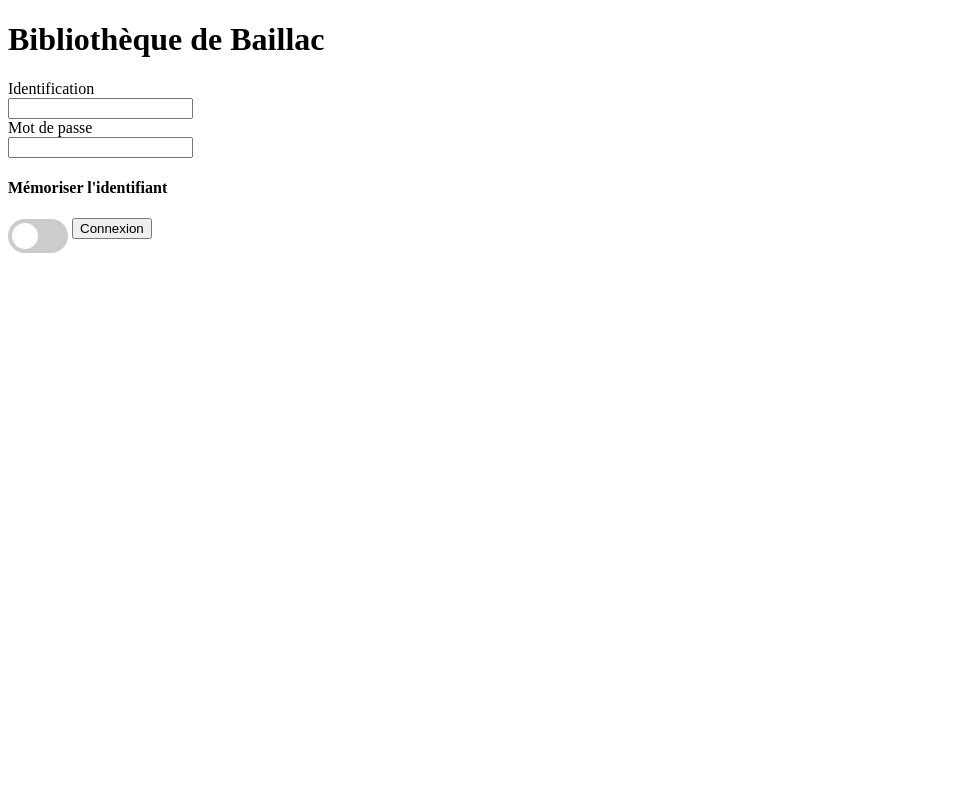
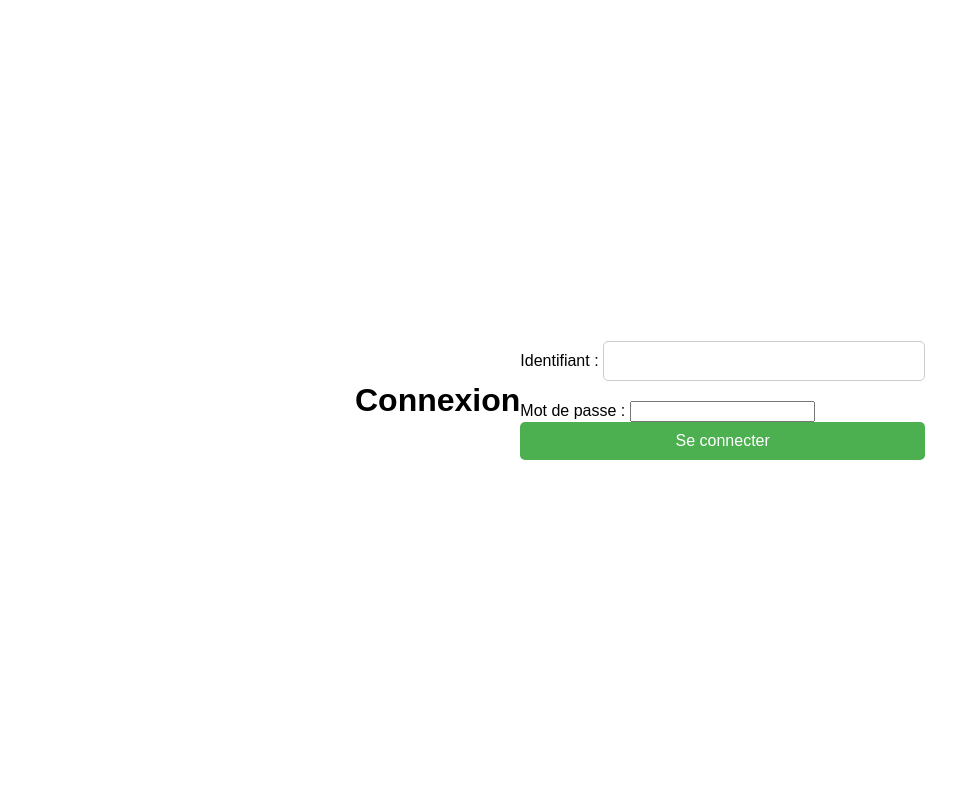
Before and after one commit to AnthoD08/Projet_MSP, a PHP site: page /connexion.php in a window 1280 px wide. Shown: the whole page, without its empty margins (0-980 px from the left). Run offline with PHP 8.4, Linux system fonts and the light colour scheme.

Commit message:
Add files via upload

```diff
--- a/connexion.php
+++ b/connexion.php
@@ -1,55 +1,52 @@
 <?php
+session_start();
 include 'db.php';
 
-session_start();
-if ($_SERVER["REQUEST_METHOD"] == "POST") {
+if ($_SERVER['REQUEST_METHOD'] == 'POST') {
     $identifiant = $_POST['identifiant'];
     $mot_de_passe = $_POST['mot_de_passe'];
 
-    $stmt = $conn->prepare("SELECT * FROM utilisateurs WHERE identifiant = ? AND mot_de_passe = ?");
-    $stmt->bind_param("ss", $identifiant, $mot_de_passe);
+    // Requête pour vérifier les identifiants
+    $stmt = $conn->prepare("SELECT * FROM utilisateurs WHERE identifiant = :identifiant AND mot_de_passe = :mot_de_passe");
+    $stmt->bindParam(':identifiant', $identifiant);
+    $stmt->bindParam(':mot_de_passe', $mot_de_passe);
     $stmt->execute();
-    $result = $stmt->get_result();
 
-    if ($result->num_rows > 0) {
+    $user = $stmt->fetch(PDO::FETCH_ASSOC);
 
-        $_SESSION['user_id'] = $result->fetch_assoc()['id'];
+    if ($user) {
+        $_SESSION['user_id'] = $user['id'];
+        $_SESSION['role_id'] = $user['id_role'];
+
         header("Location: utilisateurs.php");
         exit();
     } else {
         $error = "Identifiant ou mot de passe incorrect.";
     }
 }
+?>
 
-$conn->close();
-?>
 <!DOCTYPE html>
 <html lang="fr">
 <head>
     <meta charset="UTF-8">
     <meta name="viewport" content="width=device-width, initial-scale=1.0">
+    <title>Connexion</title>
     <link rel="stylesheet" href="styles.css">
-    <title>Connexion</title>
 </head>
 <body>
+    <h1>Connexion</h1>
+    <?php if (isset($error)): ?>
+        <p style="color: red;"><?php echo htmlspecialchars($error); ?></p>
+    <?php endif; ?>
     <form action="" method="post">
-    <h1>Bibliothèque de Baillac</h1>
-        <label for="identifiant">Identification</label>
-        <br>
+        <label for="identifiant">Identifiant :</label>
         <input type="text" name="identifiant" required>
         <br>
-        <label for="mot_de_passe">Mot de passe</label>
-        <br>
+        <label for="mot_de_passe">Mot de passe :</label>
         <input type="password" name="mot_de_passe" required>
         <br>
-        <h4>Mémoriser l'identifiant</h4>
-        <label class="switch">
-            <input type="checkbox" name="remember">
-            <span class="slider round"></span>
-        </label>
-        <button type="submit">Connexion</button>
+        <button type="submit">Se connecter</button>
     </form>
-    <?php if (isset($error)) echo "<p style='color:red;'>$error</p>"; ?>
-    <script src="script.js"></script>
 </body>
 </html>
--- a/db.php
+++ b/db.php
@@ -1,16 +1,15 @@
 <?php
+// db.php
+$host = 'localhost';
+$db = 'msp';
+$user = 'root';
+$password = '';
+$dsn = "mysql:host=$host;dbname=$db;charset=utf8mb4";
 
-$host = 'localhost';
-$username = 'root';
-$password = '';
-$database = 'msp';
-
-$conn = new mysqli($host, $username, $password, $database);
-
-if ($conn->connect_error) {
-    die("Connection failed: " . $conn->connect_error);
+try {
+    $conn = new PDO($dsn, $user, $password);
+    $conn->setAttribute(PDO::ATTR_ERRMODE, PDO::ERRMODE_EXCEPTION);
+} catch (PDOException $e) {
+    die("Erreur de connexion : " . $e->getMessage());
 }
-
-$conn->set_charset("utf8");
-
 ?>
--- a/styles.css
+++ b/styles.css
@@ -1,48 +1,194 @@
+html {
+    height: 100%;
+  }
 
-.switch {
+  body {
+    display: flex;
+    justify-content: center;
+    align-items: center;
+    height: 100vh;
+    margin: 0;
+    font-family: Arial, sans-serif;
+  }
+
+  .login-box {
+    width: 400px;
+    padding: 40px;
+    background: rgba(0, 0, 0, 0.7);
+    box-shadow: 0 15px 25px rgba(0, 0, 0, 0.6);
+    border-radius: 10px;
+    color: #fff;
+  }
+
+  .login-box h1 {
+    margin: 0 0 30px;
+    text-align: center;
+    color: #03e9f4;
+  }
+
+  .user-box {
     position: relative;
-    display: inline-block;
-    width: 60px;
-    height: 34px;
+    margin-bottom: 30px;
+  }
+
+  .user-box input {
+    width: 100%;
+    padding: 10px 0;
+    font-size: 16px;
+    color: #fff;
+    border: none;
+    border-bottom: 1px solid #fff;
+    outline: none;
+    background: transparent;
+  }
+
+  .user-box label {
+    position: absolute;
+    top: 0;
+    left: 0;
+    padding: 10px 0;
+    font-size: 16px;
+    color: #fff;
+    pointer-events: none;
+    transition: 0.5s;
+  }
+
+  .user-box input:focus ~ label,
+  .user-box input:valid ~ label {
+    top: -20px;
+    left: 0;
+    color: #03e9f4;
+    font-size: 12px;
+  }
+
+  button {
+    width: 100%;
+    padding: 10px;
+    background: #03e9f4;
+    border: none;
+    border-radius : 5px;
+    color: #fff;
+    font-size: 16px;
+    cursor: pointer;
+    transition: background 0.3s;
+  }
+
+  button:hover {
+    background: #0291b5;
+  }
+
+  p {
+    text-align: center;
+    margin-top: 20px;
+    color: red;
+  }
+
+  /* utilisateur */
+
+  li {
+    background-color: #fff;
+    margin: 10px 0;
+    padding: 15px;
+    border-radius: 8px;
+    box-shadow: 0 2px 4px rgba(0, 0, 0, 0.1);
 }
 
-
-.switch input {
-    opacity: 0;
-    width: 0;
-    height: 0;
+/* Conteneur principal */
+.container {
+    width: 90%;
+    max-width: 1200px;
+    margin: 0 auto;
+    padding: 20px;
+    background-color: #fff;
+    box-shadow: 0 0 10px rgba(0, 0, 0, 0.1);
+    border-radius: 8px;
+    margin-bottom: 50px;
 }
 
-
-.slider {
-    position: absolute;
-    cursor: pointer;
-    top: 0;
-    left: 0;
-    right: 0;
-    bottom: 0;
-    background-color: #ccc;
-    transition: .4s;
-    border-radius: 34px;
+/* Interface Scanner */
+#scanner-container {
+    display: flex;
+    flex-direction: column;
+    align-items: center;
+    margin-top: 40px;
 }
 
-
-.slider:before {
-    position: absolute;
-    content: "";
-    height: 26px; /* Height of the toggle */
-    width: 26px; /* Width of the toggle */
-    left: 4px; /* Position of the toggle */
-    bottom: 4px; /* Position of the toggle */
-    background-color: white; /* Color of the toggle */
-    transition: .4s; /* Transition effect */
-    border-radius: 50%; /* Round toggle */
+#scanner {
+    width: 100%;
+    max-width: 600px;
+    height: auto;
+    border: 2px solid #ccc;
+    border-radius: 8px;
+    margin-bottom: 20px;
 }
 
-input:checked + .slider {
-    background-color: #2196F3;
+#result {
+    margin-top: 20px;
+    font-size: 20px;
+    font-weight: bold;
+    color: #333;
+    text-align: center;
 }
 
-input:checked + .slider:before {
-    transform: translateX(26px);
+/* Styles pour les boutons et champs de texte */
+button {
+    background-color: #4CAF50;
+    color: white;
+    padding: 10px 20px;
+    border: none;
+    border-radius: 5px;
+    cursor: pointer;
+    font-size: 16px;
 }
+
+button:hover {
+    background-color: #45a049;
+}
+
+input[type="text"] {
+    width: 300px;
+    padding: 10px;
+    border-radius: 5px;
+    border: 1px solid #ccc;
+    margin-bottom: 20px;
+    font-size: 16px;
+}
+
+/* Responsivité */
+@media (max-width: 768px) {
+    body {
+        padding: 10px;
+    }
+
+    #scanner {
+        max-width: 100%;
+    }
+
+    h2 {
+        font-size: 20px;
+    }
+
+    li {
+        padding: 10px;
+    }
+}
+
+/*  */
+#scanner-container {
+    display: flex;
+    flex-direction: column;
+    align-items: center;
+    margin-top: 40px;
+}
+#scanner {
+    width: 100%;
+    max-width: 500px;
+    margin-bottom: 10px;
+    border: 2px solid #ccc;
+    border-radius: 8px;
+}
+#result {
+    margin-top: 20px;
+    font-size: 20px;
+    font-weight: bold;
+}
```
Also changed, not shown: scrypt.js (+28 -1 lines), utilisateurs.php (+58 -14 lines), .htaccess (deleted).
